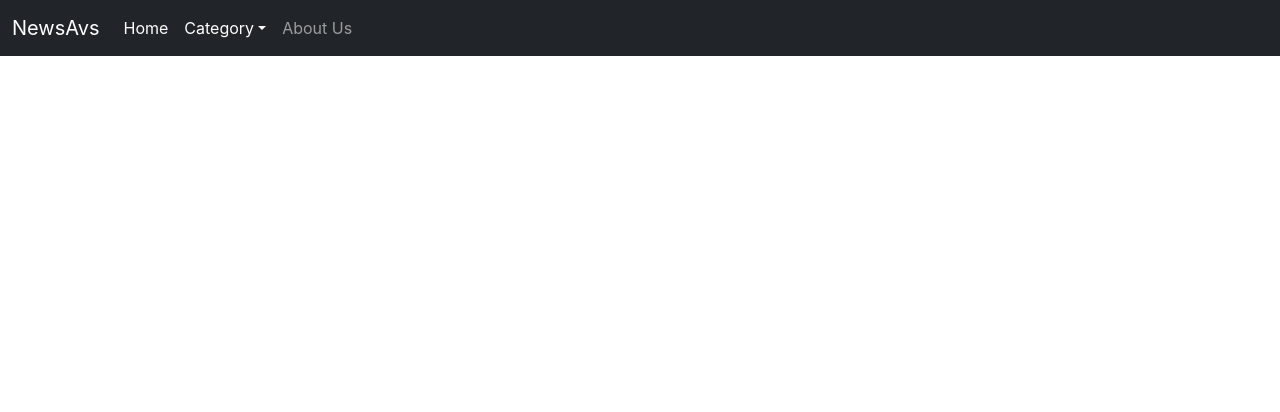
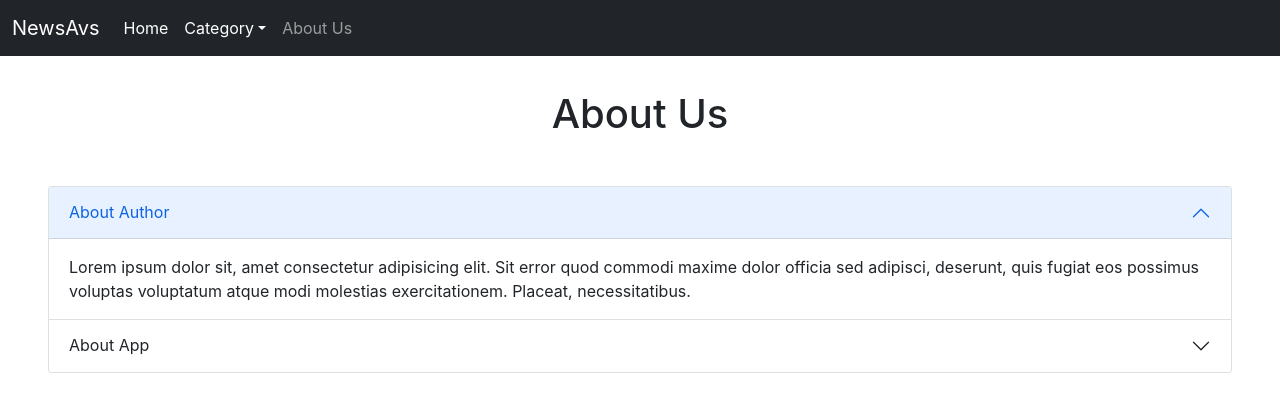
Before and after one commit to apran-vs/NewsApp, a React (Create React App) app: page /AboutUs in a window 1280 px wide. Shown: the top 412 px of the page. Built offline with nearby package versions, Linux system fonts and the light colour scheme; no server answers.

Commit message:
CheckPoint17

```diff
--- a/src/App.js
+++ b/src/App.js
@@ -3,6 +3,7 @@ import './App.css';
 import React, { useState } from 'react'
 import NavBar from './Componets/NavBar';
 import News from './Componets/News';
+import AboutUs from './Componets/AboutUs';
 import {
   BrowserRouter as Router,
   Route,
@@ -14,11 +15,6 @@ const App = () => {
   const pageSize = 6;
   const apiKey = process.env.REACT_APP_NEWS_API;
   const [progress, setProgress] = useState(0)
-
-  // setProgress=(progress)=>{
-  //   setState({progress:progress})
-  // }
-
 
   return (
     <div>
@@ -37,6 +33,7 @@ const App = () => {
           <Route exact path="/science" Component="<News/>"><News setProgress={setProgress} apiKey={apiKey} key="science" pageSize={pageSize} country="in" category="science"/></Route>
           <Route exact path="/sports" Component="<News/>"><News setProgress={setProgress} apiKey={apiKey} key="sports" pageSize={pageSize} country="in" category="sports"/></Route>
           <Route exact path="/technology" Component="<News/>"><News setProgress={setProgress} apiKey={apiKey} key="technology" pageSize={pageSize} country="in" category="technology"/></Route>
+          <Route exact path="/AboutUs" Component="<AboutUs/>"><AboutUs/></Route>
         </Switch>
 
     </Router>
--- /dev/null
+++ b/src/Componets/AboutUs.js
@@ -0,0 +1,68 @@
+import React from "react";
+
+function AboutUs() {
+    return (
+        <div>
+            <h1
+                className="text-center"
+                style={{ margin: "35px 0px", marginTop: "90px" }}
+            >
+                About Us
+            </h1>
+            <div className="m-5">
+                <div className="accordion" id="accordionExample">
+                    <div className="accordion-item">
+                        <h2 className="accordion-header" id="headingOne">
+                            <button
+                                className="accordion-button"
+                                type="button"
+                                data-bs-toggle="collapse"
+                                data-bs-target="#collapseOne"
+                                aria-expanded="true"
+                                aria-controls="collapseOne"
+                            >
+                                About Author
+                            </button>
+                        </h2>
+                        <div
+                            id="collapseOne"
+                            className="accordion-collapse collapse show"
+                            aria-labelledby="headingOne"
+                            data-bs-parent="#accordionExample"
+                        >
+                            <div className="accordion-body">
+                                Lorem ipsum dolor sit, amet consectetur adipisicing elit. Sit error quod commodi maxime dolor officia sed adipisci, deserunt, quis fugiat eos possimus voluptas voluptatum atque modi molestias exercitationem. Placeat, necessitatibus.
+                            </div>
+                        </div>
+                    </div>
+                    <div className="accordion-item">
+                        <h2 className="accordion-header" id="headingTwo">
+                            <button
+                                className="accordion-button collapsed"
+                                type="button"
+                                data-bs-toggle="collapse"
+                                data-bs-target="#collapseTwo"
+                                aria-expanded="false"
+                                aria-controls="collapseTwo"
+                            >
+                                About App
+                            </button>
+                        </h2>
+                        <div
+                            id="collapseTwo"
+                            className="accordion-collapse collapse"
+                            aria-labelledby="headingTwo"
+                            data-bs-parent="#accordionExample"
+                        >
+                            <div className="accordion-body">
+                                Lorem ipsum dolor sit amet consectetur adipisicing elit. Et ipsum reiciendis recusandae, dignissimos similique tenetur exercitationem necessitatibus eum? Quae veniam iusto repellat omnis impedit ea, laborum repellendus quisquam iure nihil?
+                            </div>
+                        </div>
+                    </div>
+                </div>
+            </div>
+        </div>
+    );
+}
+
+export default AboutUs;
--- a/src/Componets/NavBar.js
+++ b/src/Componets/NavBar.js
@@ -1,5 +1,6 @@
 import React from "react";
 import { Link } from "react-router-dom";
+import AboutUs from "./AboutUs";
 
 const NavBar = () => {
   return (
@@ -80,7 +81,7 @@ const NavBar = () => {
                 </ul>
               </li>
               <li className="nav-item">
-                <Link className="nav-link" to="/">
+                <Link className="nav-link" to="/AboutUs">
                   About Us
                 </Link>
               </li>
--- a/src/Componets/News.js
+++ b/src/Componets/News.js
@@ -25,7 +25,6 @@ const News = (props) => {
     setTotalResults(parsedData.totalResults);
     setLoading(false);
     props.setProgress(100);
-    console.log(parsedData);
   };
 
   useEffect(() => {
@@ -45,13 +44,12 @@ const News = (props) => {
   // };
 
   const fetchMoreData = async () => {
-    const url = `https://newsapi.org/v2/top-headlines?country=${props.country}&category=${props.category}&apiKey=${props.apiKey}&page=${page}&pageSize=${props.pageSize}`;
     setPage(page + 1);
+    const url = `https://newsapi.org/v2/top-headlines?country=${props.country}&category=${props.category}&apiKey=${props.apiKey}&page=${page+1}&pageSize=${props.pageSize}`;
     let data = await fetch(url);
     let parsedData = await data.json();
     setArticles(articles.concat(parsedData.articles));
     setTotalResults(parsedData.totalResults);
-    console.log(articles);
   };
 
   return (
```
